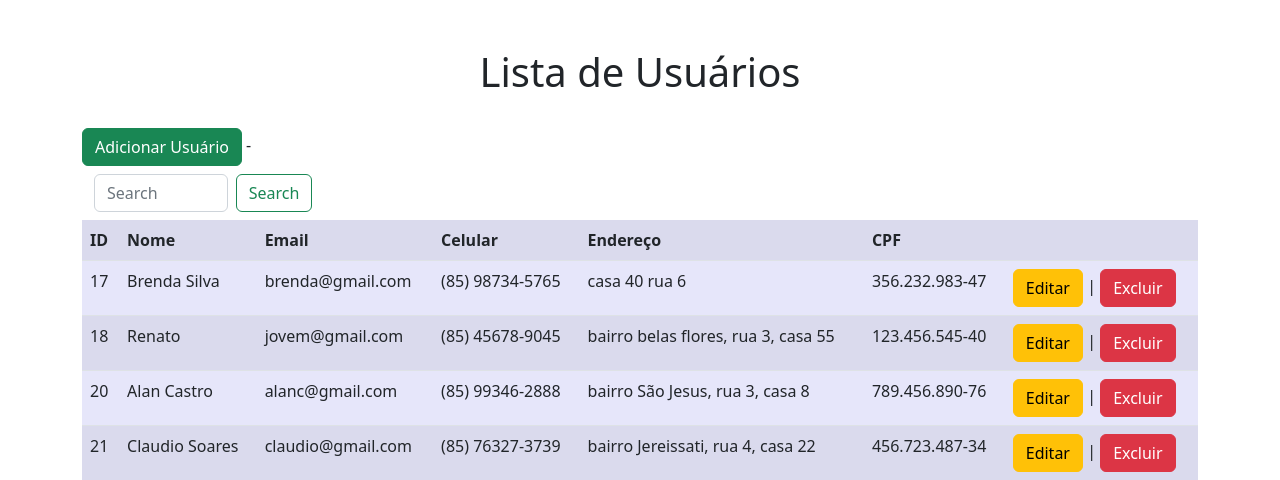
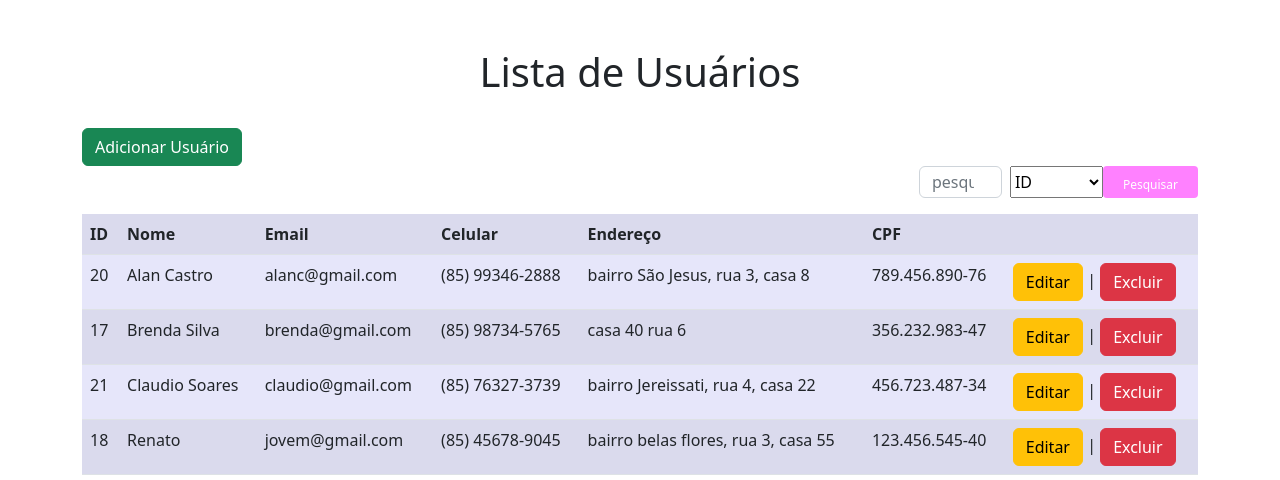
Before and after one commit to JulianaLopes2005/wda, a PHP site: page /usuarios.php in a window 1280 px wide. Shown: the part 98-578 px from the top of the page. Run offline with PHP 8.4, Linux system fonts and the light colour scheme; the visitor is signed in with stand-in values (Sample User, id 1); data comes from the database, SQL or seed files in the repository.

Commit message:
Add files via upload

```diff
--- a/wda-main/Juliana3A/usuarios.php
+++ b/wda-main/Juliana3A/usuarios.php
@@ -32,11 +32,19 @@ if (!isset($_SESSION['loggedin']) || $_SESSION['loggedin'] !== true) {
 		}
 
 		.d-flex{
-			width: 20%;
-			height: 0%;
-			position: right;
+			width: 25%;
+			height: 2rem;
+			float: right;
+		}
 
-
+		.btn-bg{
+			padding: 10px 20px;
+            font-size: 12px;
+            border-radius: 4px;
+            background-color: #ff81ff;
+            color: #ffffff;
+            border: none;
+            cursor: pointer;
 		}
 	</style>
 
@@ -72,15 +80,23 @@ if (!isset($_SESSION['loggedin']) || $_SESSION['loggedin'] !== true) {
 <div class="container">
 <center><h1>Lista de Usuários</h1></center>
 	  <br>
-	  <a href="adicionar.php" type="button" class="btn btn-success">Adicionar Usuário</a> -
-	  <nav class="navbar bg-body-tertiary">
-  <div class="container-fluid">
-    <form class="d-flex" role="search">
-      <input class="form-control me-2" type="search" placeholder="Search" aria-label="Search">
-      <button class="btn btn-outline-success" type="submit">Search</button>
+	  <a href="adicionar.php" type="button" class="btn btn-success">Adicionar Usuário</a>
+	  <div class="pesquisa">
+    <form class="d-flex" method="GET">
+	<input class="form-control me-2" type="search" name="search" placeholder="pesquisar..." aria-label="search">
+	 	  <select name="filter">
+				<option value="id">ID</option>
+				<option value="nome">Nome</option>
+				<option value="email">Email</option>
+				<option value="celular">Celular</option>
+				<option value="endereco">Endereço</option>
+				<option value="cpf">CPF</option>
+		  </select>
+	<button class="btn-bg" type="submit">Pesquisar</button>
     </form>
-  </div>
-</nav>
+	</div>
+
+<br><br>
 	  <table class="table table-striped">
 		<tr>
 			<th>ID</th>
@@ -93,10 +109,18 @@ if (!isset($_SESSION['loggedin']) || $_SESSION['loggedin'] !== true) {
 		</tr>
 		<?php
 			include 'conexao.php';
-			// Consultar usuários
-			$sql = "SELECT * FROM usuarios";
+
+			if (isset($_GET['search']) && isset($_GET['filter'])) {
+                $search = $_GET['search'];
+                $filter = $_GET['filter'];
+                $sql = "SELECT * FROM usuarios WHERE $filter LIKE '%$search%' ORDER BY nome ASC";
+            } else {
+                // Consultar usuários sem critérios de pesquisa
+                $sql = "SELECT * FROM usuarios ORDER BY nome ASC";
+            }
+
 			$result = mysqli_query($conn, $sql);
-			// Exibir resultados
+
 			//Se tiver mais de um registro
 			if (mysqli_num_rows($result) > 0) {
 				while ($row = mysqli_fetch_assoc($result)) {
```
Also changed, not shown: wda-main/Juliana3A/emprestimo.php (+43 -3 lines).
